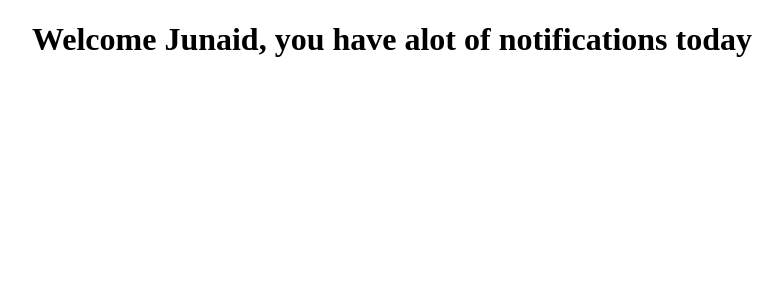
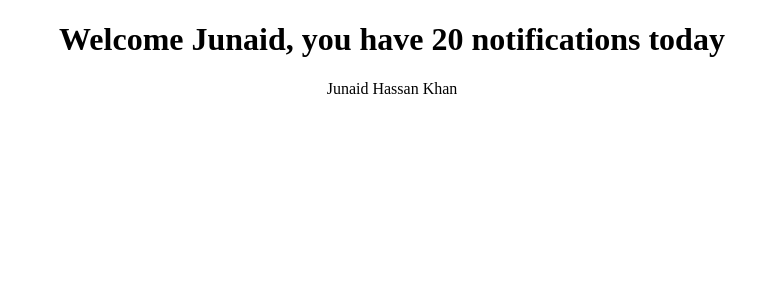
Before and after one commit to Junaidhkn/react_typescript, a React (Create React App) app: page / in a window 1280 px wide. Shown: the top 300 px of the page, without its empty margins (248-1031 px from the left). Built offline with nearby package versions, Linux system fonts and the light colour scheme.

Commit message:
Basic props

```diff
--- a/src/App.tsx
+++ b/src/App.tsx
@@ -1,11 +1,21 @@
 import './App.css';
 
 import Greet from './components/Greet';
+import Person from './components/Person';
 
 const App = () => {
+	const personName = {
+		first: 'Junaid',
+		last: 'Hassan Khan',
+	};
 	return (
 		<div className='App'>
-			<Greet name='Junaid' />
+			<Greet
+				name='Junaid'
+				isLoggedIn={true}
+				notificationCount={20}
+			/>
+			<Person name={personName} />
 		</div>
 	);
 };
--- a/src/components/Greet.tsx
+++ b/src/components/Greet.tsx
@@ -4,12 +4,21 @@ import React from 'react';
 
 type greetProps = {
 	name: string;
+	notificationCount: number;
+	isLoggedIn: boolean;
 };
 
 const Greet = (props: greetProps) => {
 	return (
 		<div>
-			<h1>Welcome {props.name}, you have alot of notifications today</h1>
+			{props.isLoggedIn ? (
+				<h1>
+					Welcome {props.name}, you have {props.notificationCount} notifications
+					today
+				</h1>
+			) : (
+				<h1>Welcome Guest</h1>
+			)}
 		</div>
 	);
 };
--- /dev/null
+++ b/src/components/Person.tsx
@@ -0,0 +1,16 @@
+type PersonProps = {
+	name: {
+		first: string;
+		last: string;
+	};
+};
+
+const Person = (props: PersonProps) => {
+	return (
+		<div>
+			{props.name.first} {props.name.last}
+		</div>
+	);
+};
+
+export default Person;
```
